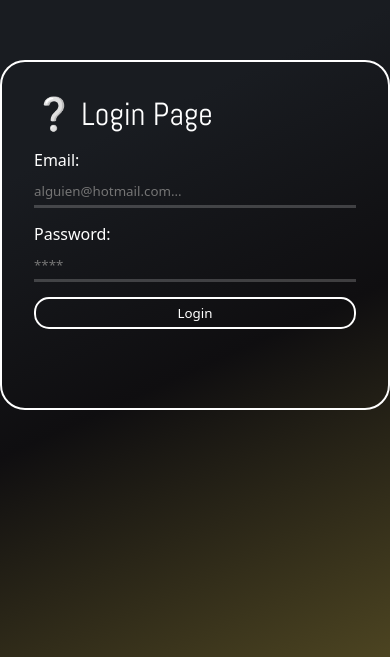
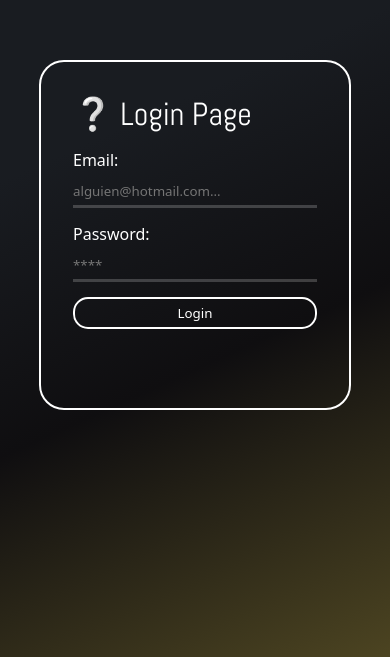
Before and after one commit to EitanSteven/beto-service, a React (Vite) app: page /login in a window 390 px wide. Shown: the part 187-844 px from the top of the page. Built offline with nearby package versions, Linux system fonts and the light colour scheme; no server answers.

Commit message:
login width css

```diff
--- a/src/App.css
+++ b/src/App.css
@@ -752,6 +752,13 @@ footer {
   max-height: 350px;
 }
 
+
+@media (max-width:1070px) {
+  .login-container {
+    max-width: 80%;
+  }
+}
+
 .login-container * {
   color: #fff;
 }
```
